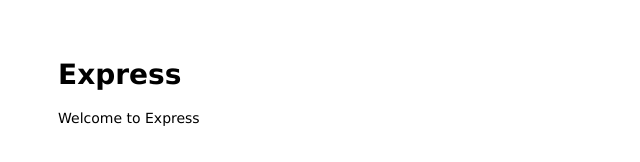
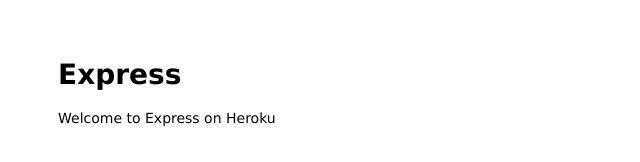
Before and after one commit to mildiemilk/test-node-api, a website: page public/index.html in a window 1280 px wide. Shown: the full height of the page, 0-640 px from the left. Drawn offline with Linux system fonts and the light colour scheme.

Commit message:
Try to update wording on heroku

```diff
--- a/public/index.html
+++ b/public/index.html
@@ -7,7 +7,7 @@
 
 <body>
   <h1>Express</h1>
-  <p>Welcome to Express</p>
+  <p>Welcome to Express on Heroku</p>
 </body>
 
 </html>
```
